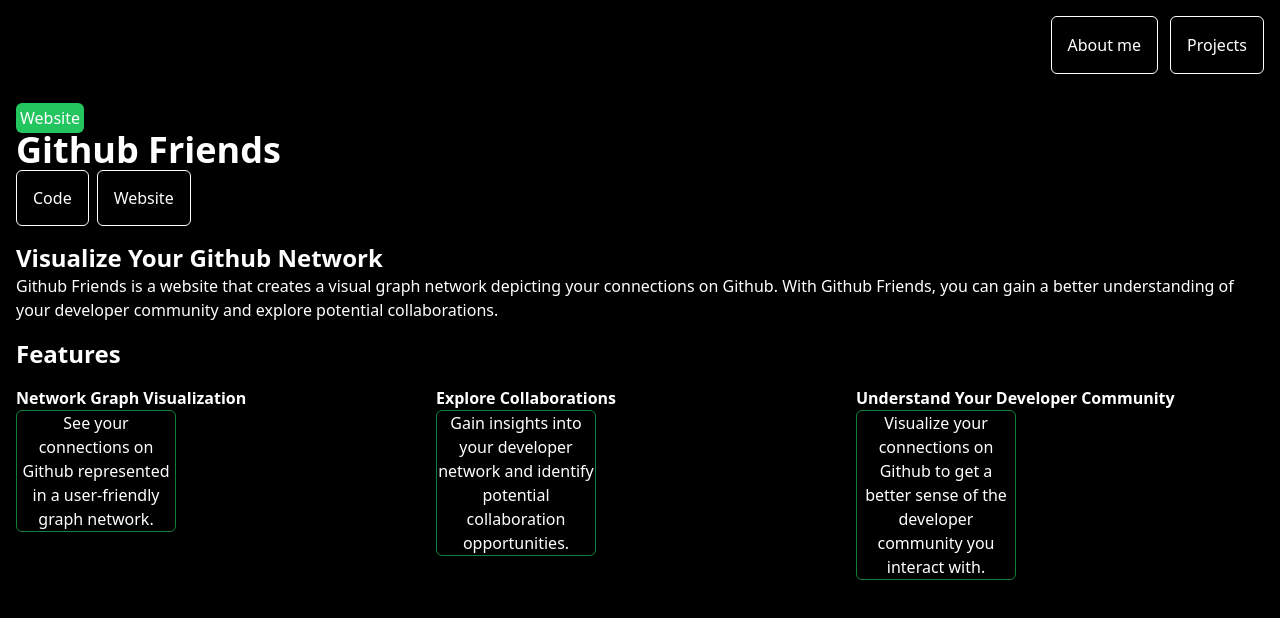
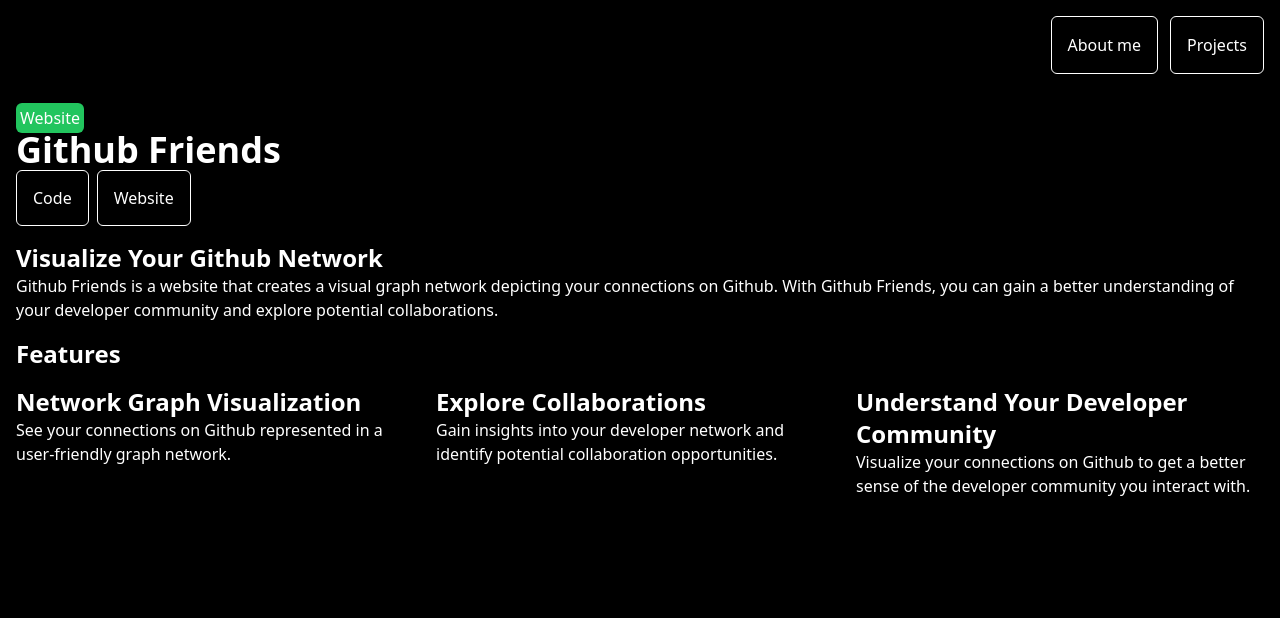
Before and after one commit to Owbird/Owbird, a Next.js app: page /projects/Gh-Friends in a window 1280 px wide. Shown: the top 618 px of the page. Built offline with nearby package versions, Linux system fonts and the light colour scheme.

Commit message:
feat (Project details):Improve UI

```diff
--- a/src/app/projects/[id]/page.tsx
+++ b/src/app/projects/[id]/page.tsx
@@ -60,7 +60,7 @@
         </div>
         <div className="flex mt-4 mb-4">
           {projectLinks.map(({ label, href }) => (
-            <div key={href} className="mr-2">
+            href && <div key={href} className="mr-2">
               <WhiteButton label={label} href={href} />
             </div>
           ))}
@@ -86,12 +86,12 @@
                   : "animate__lightSpeedInLeft",
               )}
             >
-              <p className="font-bold">{title}</p>
+              <p className="font-bold text-2xl">{title}</p>
               <ul>
                 {items.map((item) => (
                   <li
                     key={item}
-                    className="border border-green-700 rounded-md text-center w-40 mb-4"
+                    className="mb-4"
                   >
                     {item}
                   </li>
```
